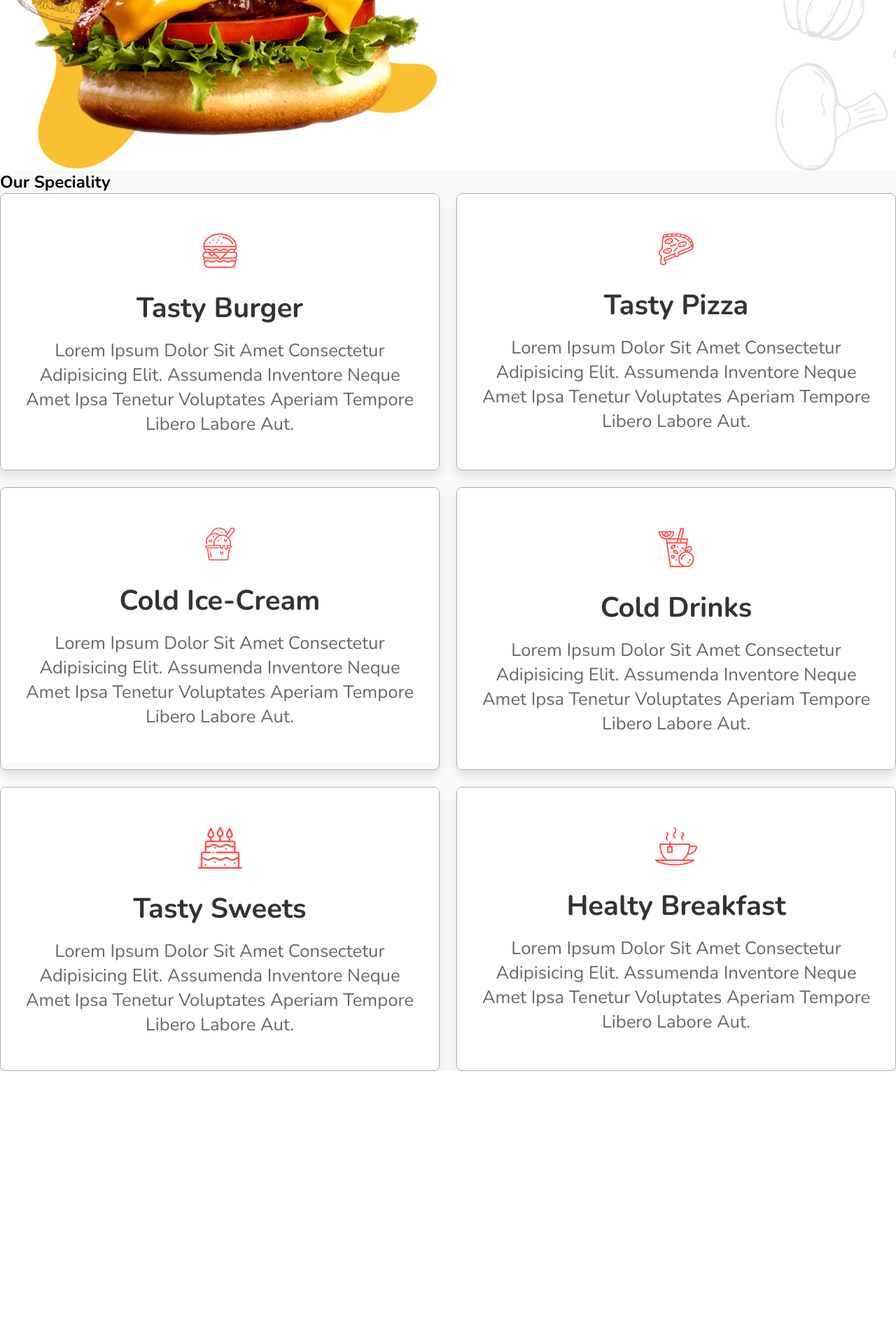
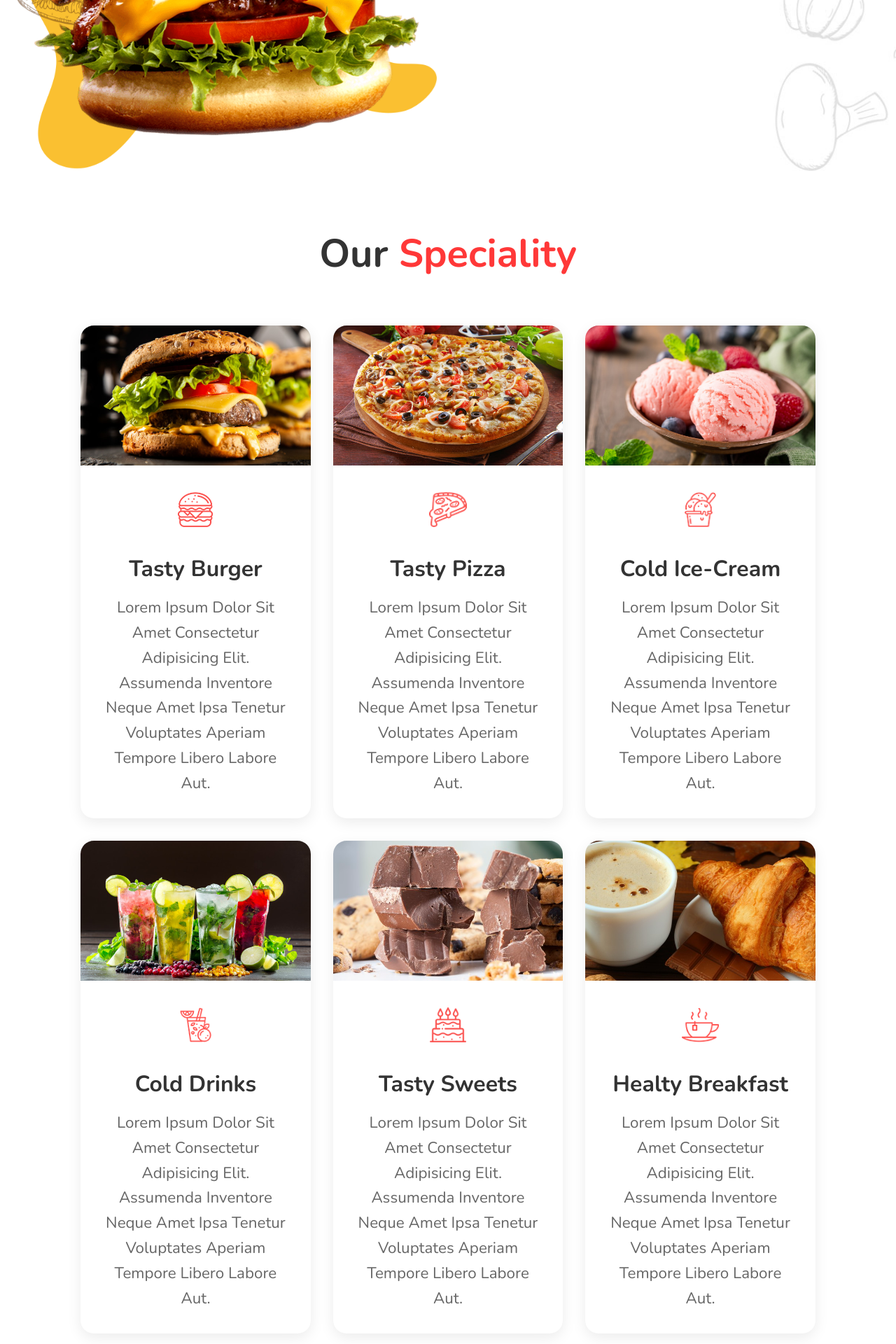
Before and after one commit to salilgupta332/Speedy-Bites, a Django app: page / in a window 1280 px wide. Shown: the part 607-2527 px from the top of the page at 70% size. Before the commit the page ends 2137 px from the top, so only its background shows below. Run offline with Django 5.2, Linux system fonts and the light colour scheme; parts of the project's set-up code (start-up, migrations or seed data) failed here and were passed over.

Commit message:
speciality updated

```diff
--- a/core/templates/landing.html
+++ b/core/templates/landing.html
@@ -64,6 +64,7 @@
       </div>
     </section>
     <!-- home section ends -->
+
     <section class="speciality" id="speciality">
       <h1 class="heading">our <span>speciality</span></h1>
 
@@ -143,6 +144,6 @@
       </div>
     </section>
 
-    <!-- speciality section ends -->
+
   </body>
 </html>
--- a/static/css/landing_page.css
+++ b/static/css/landing_page.css
@@ -284,55 +284,80 @@ body {
 }
 
 
-.speciality .box-container{
-  display: flex;
-  flex-wrap: wrap;
-  gap:1.5rem;
+.speciality {
+  padding: 5rem 9%;
+  background-color: #fff;
+  text-align: center;
 }
 
-.speciality .box-container .box{
-  flex:1 1 30rem;
+.speciality .heading {
+  font-size: 3.5rem;
+  color: #333;
+  margin-bottom: 4rem;
+}
+
+.speciality .heading span {
+  color: var(--red);
+}
+
+.speciality .box-container {
+  display: grid;
+  grid-template-columns: repeat(auto-fit, minmax(280px, 1fr));
+  gap: 2rem;
+}
+
+.speciality .box {
   position: relative;
   overflow: hidden;
-  box-shadow: 0 .5rem 1rem rgba(0,0,0,.1);
-  border:.1rem solid rgba(0,0,0,.3);
-  cursor: pointer;
-  border-radius: .5rem;
+  border-radius: 1.2rem;
+  box-shadow: 0 6px 20px rgba(0, 0, 0, 0.08);
+  background-color: #fff;
+  transition: transform 0.3s ease, box-shadow 0.3s ease;
 }
 
-.speciality .box-container .box .image{
-  height:100%;
-  width:100%;
-  object-fit: cover;
-  position: absolute;
-  top:-100%; left:0;
+.speciality .box:hover {
+  transform: translateY(-10px);
+  box-shadow: 0 10px 30px rgba(0, 0, 0, 0.1);
 }
 
-.speciality .box-container .box .content{
-  text-align: center;
-  background:#fff;
-  padding:2rem;
+.speciality .box .image {
+  width: 100%;
+  height: 200px;
+  object-fit: cover;
 }
 
-.speciality .box-container .box .content img{
-  margin:1.5rem 0;
+.speciality .box .content {
+  padding: 2rem;
 }
 
-.speciality .box-container .box .content h3{
-  font-size: 2.5rem;
-  color:#333;
+.speciality .box .content img {
+  height: 50px;
+  margin-bottom: 1rem;
 }
 
-.speciality .box-container .box .content p{
-  font-size: 1.6rem;
-  color:#666;
-  padding:1rem 0;
+.speciality .box .content h3 {
+  font-size: 2rem;
+  color: #333;
+  margin: 1rem 0;
 }
 
-.speciality .box-container .box:hover .image{
-  top:0;
+.speciality .box .content p {
+  font-size: 1.4rem;
+  color: #666;
+  line-height: 1.6;
 }
 
-.speciality .box-container .box:hover .content{
-  transform: translateY(100%);
+/* Responsive Tweaks */
+@media (max-width: 768px) {
+  .speciality .heading {
+    font-size: 2.5rem;
+  }
+
+  .speciality .box .content h3 {
+    font-size: 1.6rem;
+  }
+
+  .speciality .box .content p {
+    font-size: 1.2rem;
+  }
 }
```
